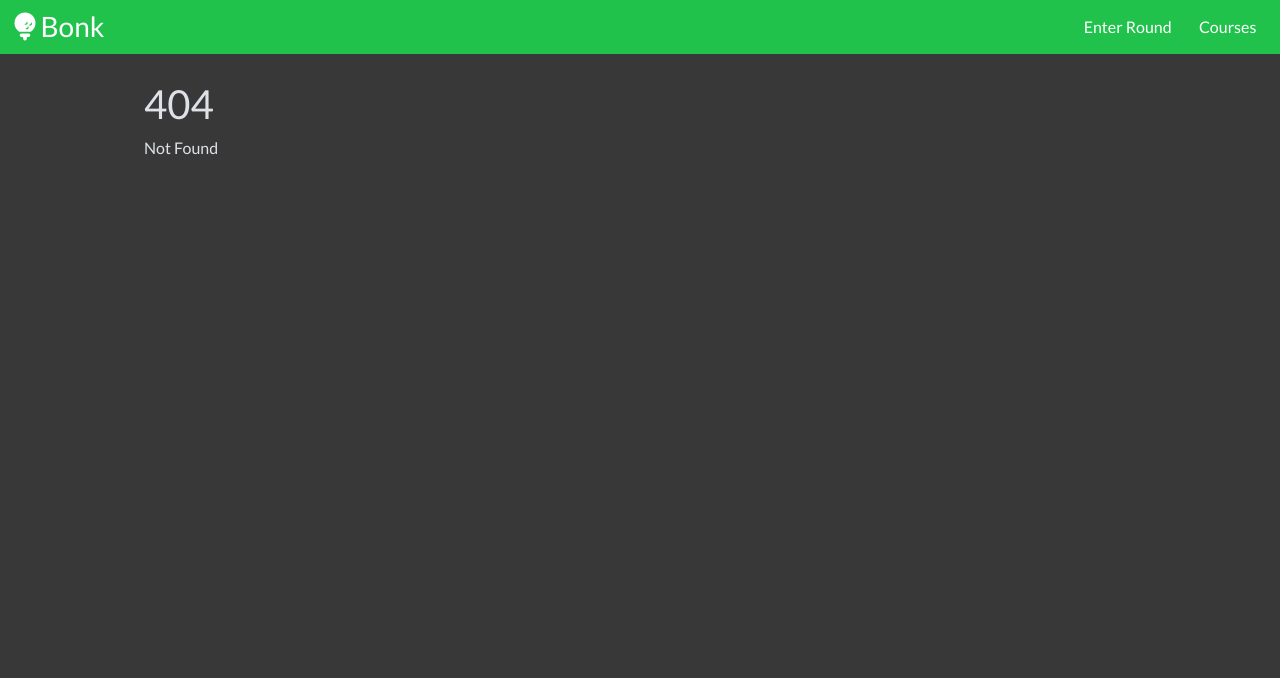
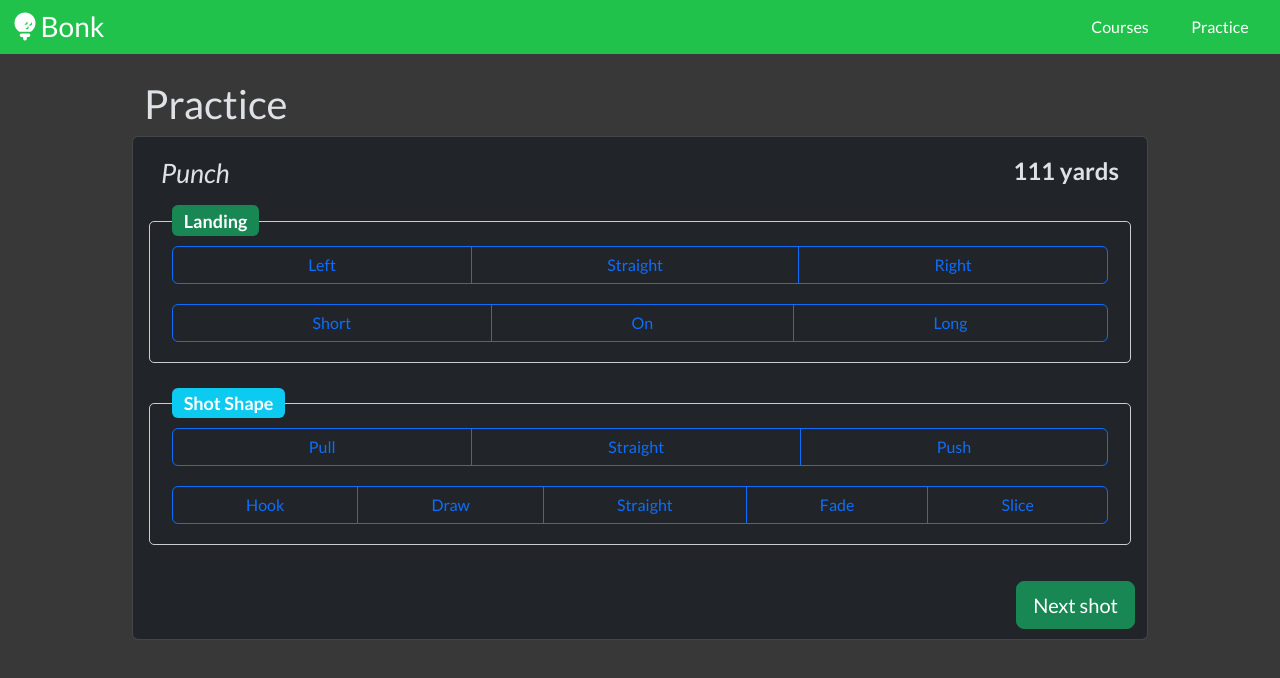
Before and after one commit to evklein/Forehead, a SvelteKit app in the folder svelte/: page /practice in a window 1280 px wide. Before the commit this address had no page. Shown: the top 678 px of the page. Built offline with nearby package versions, Linux system fonts and the light colour scheme.

Commit message:
Build practice pane

```diff
--- a/svelte/src/components/shared/Header.svelte
+++ b/svelte/src/components/shared/Header.svelte
@@ -6,8 +6,8 @@
                 </h1>
             </a>
         <div class="header-links">
-            <a href="/round">Enter Round</a>
             <a href="/courses">Courses</a>
+            <a href="/practice">Practice</a>
         </div>
     </div>
 </header>
--- /dev/null
+++ b/svelte/src/models/PracticeShot.ts
@@ -0,0 +1,8 @@
+export interface PracticeShotType {
+    name: string;
+    minAllowedDistance: number;
+    maxAllowedDistance: number;
+    showLineOptions: boolean;
+    showShapeOptions: boolean;
+    showDistanceOptions: boolean;
+}
--- /dev/null
+++ b/svelte/src/routes/practice/+page.svelte
@@ -0,0 +1,197 @@
+<script lang="ts">
+    import { onMount } from "svelte";
+    import type { PracticeShotType } from "../../models/PracticeShot";
+
+    let shotTypes: PracticeShotType[] = [
+        {
+            name: "Drive",
+            minAllowedDistance: 200,
+            maxAllowedDistance: 260,
+            showLineOptions: true,
+            showDistanceOptions: true,
+            showShapeOptions: true
+        },
+        {
+            name: "Approach",
+            minAllowedDistance: 110,
+            maxAllowedDistance: 210,
+            showLineOptions: true,
+            showDistanceOptions: true,
+            showShapeOptions: true
+        },
+        {
+            name: "Punch",
+            minAllowedDistance: 110,
+            maxAllowedDistance: 200,
+            showLineOptions: true,
+            showDistanceOptions: true,
+            showShapeOptions: true
+        },
+        {
+            name: "Knockdown",
+            minAllowedDistance: 50,
+            maxAllowedDistance: 100,
+            showLineOptions: true,
+            showDistanceOptions: true,
+            showShapeOptions: false
+        },
+        {
+            name: "Pitch",
+            minAllowedDistance: 50,
+            maxAllowedDistance: 100,
+            showLineOptions: true,
+            showDistanceOptions: true,
+            showShapeOptions: false
+        },
+        {
+            name: "Chip",
+            minAllowedDistance: 5,
+            maxAllowedDistance: 40,
+            showLineOptions: true,
+            showDistanceOptions: true,
+            showShapeOptions: false
+        },
+        {
+            name: "Flop",
+            minAllowedDistance: 5,
+            maxAllowedDistance: 40,
+            showLineOptions: true,
+            showDistanceOptions: true,
+            showShapeOptions: false
+        },
+    ]
+
+    let currentShotType: PracticeShotType;
+
+    onMount(() => {
+        goToNextShot();
+    });
+
+    function getYardageForCurrentShot(): number {
+        let yardage = currentShotType.minAllowedDistance + Math.random() * (currentShotType.maxAllowedDistance - currentShotType.minAllowedDistance);
+        return Number(yardage.toFixed(0));
+    }
+
+    function goToNextShot() {
+        let randomIndex = Math.floor(Math.random() * shotTypes.length);
+        currentShotType = shotTypes[randomIndex];
+    }
+</script>
+<h1>Practice</h1>
+<div class="row align-items-start">
+    <div class="card">
+        <div class="card-body">
+            {#if currentShotType}
+            <div class="card-title">
+                <div class="shot-type">{currentShotType.name}</div>
+                {#key currentShotType}
+                    <div class="yardage">{getYardageForCurrentShot()} yards</div>
+                {/key}
+            </div>
+                <div class="row align-items-start">
+                    <div class="selections row align-items-start">
+                        <h4 class="selection-section-title">
+                            <span class="badge bg-success">
+                                Landing
+                            </span>
+                        </h4>
+                        <div class="btn-group" role="group">
+                            <input type="radio" class="btn-check btn-lg" name="line-radio" id="left-radio" autocomplete="off">
+                            <label class="btn btn-outline-primary" for="left-radio">Left</label>
+
+                            <input type="radio" class="btn-check btn-lg" name="line-radio" id="straight-radio" autocomplete="off">
+                            <label class="btn btn-outline-primary" for="straight-radio">Straight</label>
+
+                            <input type="radio" class="btn-check btn-lg" name="line-radio" id="right-radio" autocomplete="off">
+                            <label class="btn btn-outline-primary" for="right-radio">Right</label>
+                        </div>
+                        <div class="btn-group" role="group">
+                            <input type="radio" class="btn-check btn-lg" name="distance-radio" id="short-radio" autocomplete="off">
+                            <label class="btn btn-outline-primary" for="short-radio">Short</label>
+
+                            <input type="radio" class="btn-check btn-lg" name="distance-radio" id="on-radio" autocomplete="off">
+                            <label class="btn btn-outline-primary" for="on-radio">On</label>
+
+                            <input type="radio" class="btn-check btn-lg" name="distance-radio" id="long-radio" autocomplete="off">
+                            <label class="btn btn-outline-primary" for="long-radio">Long</label>
+                        </div>
+                    </div>
+                    {#if currentShotType.showShapeOptions}
+                        <div class="selections row align-items-start">
+                            <h4 class="selection-section-title">
+                                <span class="badge bg-info">
+                                    Shot Shape
+                                </span>
+                            </h4>
+                            <div class="btn-group" role="group">
+                                <input type="radio" class="btn-check btn-lg" name="direction-radio" id="pull-radio" autocomplete="off">
+                                <label class="btn btn-outline-primary" for="pull-radio">Pull</label>
+
+                                <input type="radio" class="btn-check btn-lg" name="direction-radio" id="straight-radio-2" autocomplete="off">
+                                <label class="btn btn-outline-primary" for="straight-radio-2">Straight</label>
+
+                                <input type="radio" class="btn-check btn-lg" name="direction-radio" id="push-radio" autocomplete="off">
+                                <label class="btn btn-outline-primary" for="push-radio">Push</label>
+                            </div>
+                            <div class="btn-group" role="group" aria-label="Basic mixed styles example">
+                                <input type="radio" class="btn-check btn-lg" name="shape-radio" id="hook-radio" autocomplete="off">
+                                <label class="btn btn-outline-primary" for="hook-radio">Hook</label>
+
+                                <input type="radio" class="btn-check btn-lg" name="shape-radio" id="draw-radio" autocomplete="off">
+                                <label class="btn btn-outline-primary" for="draw-radio">Draw</label>
+
+                                <input type="radio" class="btn-check btn-lg" name="shape-radio" id="straight-radio-3" autocomplete="off">
+                                <label class="btn btn-outline-primary" for="straight-radio-3">Straight</label>
+
+                                <input type="radio" class="btn-check btn-lg" name="shape-radio" id="fade-radio" autocomplete="off">
+                                <label class="btn btn-outline-primary" for="fade-radio">Fade</label>
+
+                                <input type="radio" class="btn-check btn-lg" name="shape-radio" id="slice-radio" autocomplete="off">
+                                <label class="btn btn-outline-primary" for="slice-radio">Slice</label>
+                            </div>
+                        </div>
+                    {/if}
+                </div>
+            {/if}
+        </div>
+        <div class="lower-buttons">
+            <button type="button" class="btn btn-lg btn-success" on:click={goToNextShot}>Next shot</button>
+        </div>
+    </div>
+</div>
+<style>
+    .btn-group {
+        margin: 10px 0;
+    }
+    .card-title {
+        display: flex;
+    }
+    .card-title > .shot-type {
+        font-size: 20pt;
+        font-style: italic;
+    }
+    .card-title > .yardage {
+        margin-left: auto;
+        font-size: 18pt;
+        font-weight: bold;
+    }
+    .selections {
+        border: 1px solid #ccc;
+        border-radius: 5px;
+        margin: 20px 0;
+        width: 100%;
+        display: block;
+        padding: 10px;
+    }
+    .selection-section-title {
+        position: relative;
+        top: -27px;
+        margin-bottom: -27px;
+    }
+
+    .lower-buttons {
+        float: right;
+        margin: 0 0 10px auto;
+        display: block;
+    }
+</style>
```
